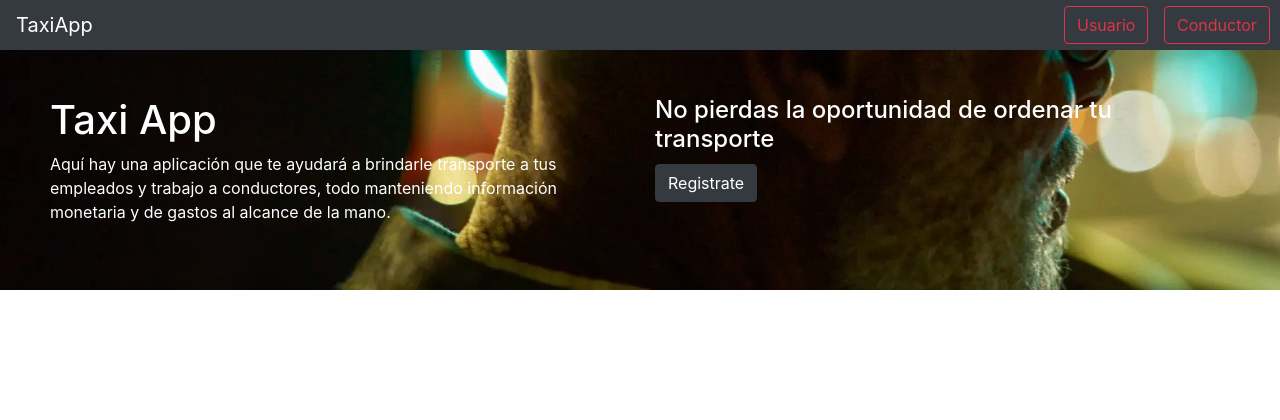
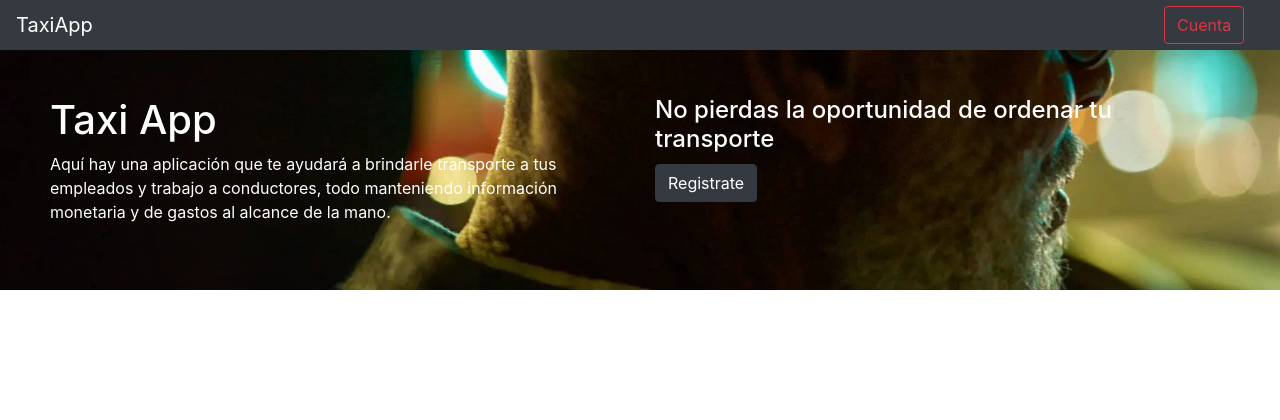
Before and after one commit to ChristianVargasRodriguez/taxi_empresa, a Flask app: page / in a window 1280 px wide. Shown: the top 420 px of the page. Run offline with Flask 3, Linux system fonts and the light colour scheme.

Commit message:
Updated CSS and navbar on index page

```diff
--- a/flask_app/static/css/style.css
+++ b/flask_app/static/css/style.css
@@ -21,9 +21,11 @@
     width: 100%;
     overflow: auto;
     box-shadow: 0px 8px 16px 0px rgba(0,0,0,0.2);
+    background-color: rgba(255, 255, 255, 0.5);
+    z-index: 999;
 }
 
-.dropdown:hover .dropdown-content {
+.dropdown:focus-within .dropdown-content {
     display: block;
 }
 
@@ -44,6 +46,7 @@
     color: #000000;
     padding: 5px;
     text-decoration: none;
+
 }
 
 .dropdown-content button:hover {
@@ -85,3 +88,15 @@ ul li a:hover {
     padding: 50px;
     margin-top: -20px;
 }
+
+@media only screen and (max-width: 768px) {
+    .dropdown > .cuenta-content > .btn {
+      display: none;
+    }
+    .dropdown > .dropdown-content {
+      display: none;
+    }
+    .dropdown > .cuenta-content > .dropdown-content {
+      display: block;
+    }
+}
--- a/flask_app/templates/index.html
+++ b/flask_app/templates/index.html
@@ -5,7 +5,11 @@
 {% endblock %}
 
 {% block content %}
-
+<style>
+    body {
+        overflow-x :hidden;
+    }
+</style>
 <div class="row bg-mine bg-dark">
     <div class="col s12 m6">
         <h1>Taxi App</h1>
--- a/flask_app/templates/navbar.html
+++ b/flask_app/templates/navbar.html
@@ -18,54 +18,45 @@
 
 <ul class="navbar-nav ml-2 ml-md-auto">
 
-    {% if not session.conductor_id %}
     <ul class="navbar-nav">
         <li class="nav-item dropdown">
-            <div class="dropdown">
-                <button class="btn btn-outline-danger">Usuario</button>
+            <div class="dropdown" id="cuenta-dropdown">
+                <div class="cuenta-content">
+                <button class="btn btn-outline-danger" id="cuenta-btn">Cuenta</button>
                 <div class="dropdown-content">
                     {% if session.usuario_id %}
                     <a class="text-dark" href="/todos_los_viajes">Todos los Viajes Realizados</a>
                     <form action="/logout" method="POST">
                         <button class="btn btn-link text-dark">Salir</button>
                     </form>
-                    {%else%}
-                    <a href="/login_usuarios" class="text-dark">Acceder</a>
-                    <a href="/register_usuarios" class="text-dark">Registrarte</a>
-
-                    {%endif%}
-                </div>
-            </div>
-        </li>
-    </ul>
-    {% endif %}
-
-    {% if not session.usuario_id %}
-    <ul class="navbar-nav">
-        <li class="nav-item dropdown">
-            <div class="dropdown">
-                <button class="btn btn-outline-danger">Conductor</button>
-                <div class="dropdown-content">
-                    {% if session.conductor_id %}
-
+                    {% elif session.conductor_id %}
                     <a class="nav-link text-dark" href="/todos_los_viajes"><u>Todos los Viajes Realizados</u></a>
-
                     <form action="/logout" method="POST">
                         <button class="btn btn-link text-dark">Salir</button>
                     </form>
                     {%else%}
+                    <p>Usuario</p>
+                    <a href="/login_usuarios" class="text-dark">Acceder</a>
+                    <a href="/register_usuarios" class="text-dark">Registrarte</a>
+                    <p>Taxista</p>
                     <a href="/login_taxistas" class="text-dark">Acceder</a>
                     <a href="/register_taxistas" class="text-dark">Registrarte</a>
 
                     {%endif%}
                 </div>
+                </div>
             </div>
         </li>
     </ul>
-    {% endif %}
-
-
 </ul>
 </div>
 
+<script>
+    $(document).ready(function(){
+        $('.dropdown').on('click', function(){
+            $('.dropdown-content').toggleClass('show');
+        });
+    });
+</script>
+
 </nav>
```
